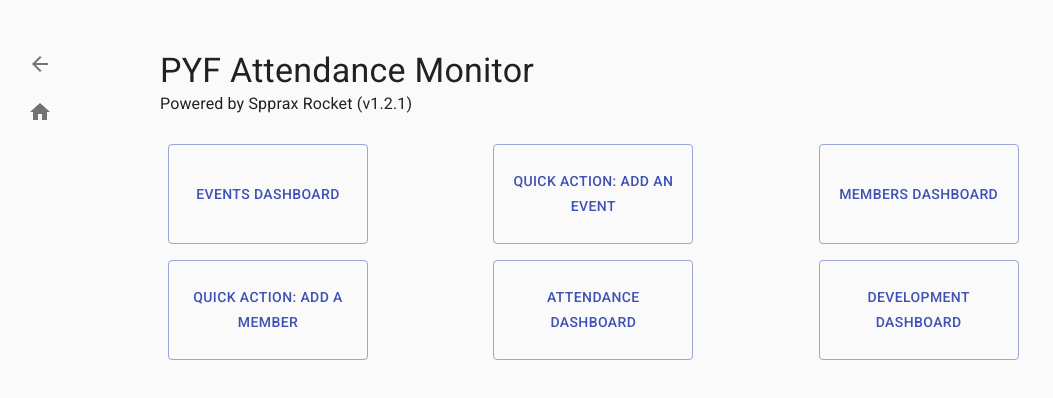
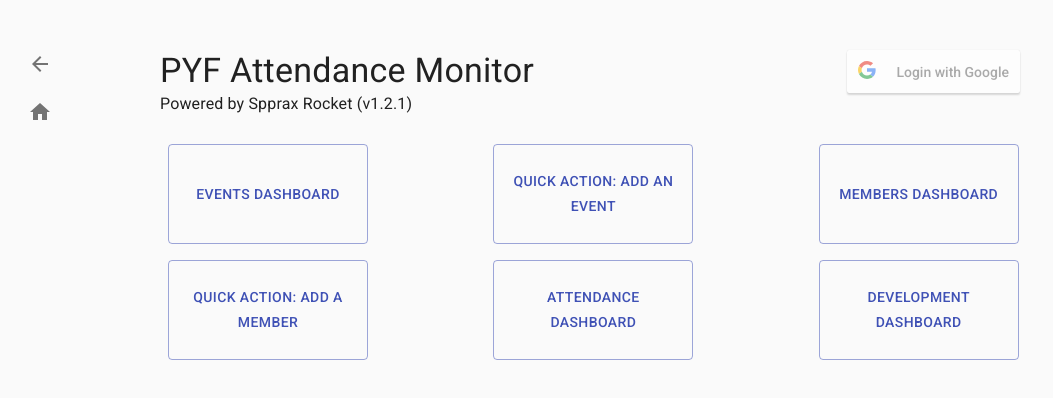
Before and after one commit to Ray-F/pyf-attendance, a React (Create React App) app in the folder client/: page / in a window 1280 px wide. Shown: the top 398 px of the page, without its empty margins (0-1053 px from the left). Built offline with nearby package versions, Linux system fonts and the light colour scheme; no server answers.

Commit message:
#6 Add google login button and restrict access to other pages

```diff
--- a/client/src/components/LoginButton.js
+++ b/client/src/components/LoginButton.js
@@ -1,12 +1,40 @@
 import React from 'react';
-import Button from '@material-ui/core/Button';
+import GoogleLogin from 'react-google-login';
+import { useHistory } from 'react-router';
 
-function LoginButton(props) {
+export default function LoginButton({ setLoggedIn, setUser }) {
+  const history = useHistory();
+
+  const onGoogleResponse = (response) => {
+    // If the response had the field profileObj (i.e. someone logged into their Google account)
+    if (response.profileObj) {
+      const requestHeader = {
+        method: 'POST',
+        headers: { 'Content-Type': 'application/json' },
+        body: JSON.stringify({ verifiedEmail: response.profileObj.email }),
+      };
+
+      fetch('/api/authorize', requestHeader).then(async (res) => {
+        // If the check was successful, set the dashboard loggedIn status to true
+        if ((await res).status === 200) {
+          setLoggedIn(true);
+          setUser(response.profileObj.name);
+        } else {
+          history.push('/403');
+        }
+      });
+    }
+  };
+
   return (
     <div>
-      <Button>Login with Google</Button>
+      <GoogleLogin
+        clientId={process.env.REACT_APP_GOOGLE_CLIENT_ID}
+        buttonText="Login with Google"
+        onSuccess={onGoogleResponse}
+        onFailure={onGoogleResponse}
+        cookiePolicy="single_host_origin"
+      />
     </div>
   );
 }
-
-export default LoginButton;
--- a/client/src/containers/MainRouter.js
+++ b/client/src/containers/MainRouter.js
@@ -1,4 +1,4 @@
-import React from 'react';
+import React, { useState } from 'react';
 import { BrowserRouter, Switch, Route } from 'react-router-dom';
 import { Box, makeStyles } from '@material-ui/core';
 
@@ -8,6 +8,7 @@ import AttendancePage from './pages/AttendancePage';
 import HomePage from './pages/HomePage';
 import NavButton from '../components/navigation/NavButton';
 import DevelopmentDashboardPage from './pages/DevelopmentDashboardPage';
+import RestrictedPage from './pages/RestrictedPage';
 
 const useStyles = makeStyles((theme) => ({
   navContainer: {
@@ -20,21 +21,35 @@ const useStyles = makeStyles((theme) => ({
 export default function MainRouter() {
   const classes = useStyles();
 
+  const [loggedIn, setLoggedIn] = useState(false);
+  const [user, setUser] = useState('');
+
+  const homePage = (props) => (
+    <HomePage loggedIn={loggedIn} setLoggedIn={setLoggedIn} user={user} setUser={setUser} {...props} />
+  );
+
   return (
-    <>
     <BrowserRouter>
       <Box className={classes.navContainer}>
         <NavButton navType="back" />
         <NavButton navType="home" />
       </Box>
       <Switch>
+        <Route exact path="/" render={(props) => homePage(props)} />
+        <Route path="/403" render={() => <RestrictedPage loggedIn={false}
+                                                         message="You do not have permission to use this application" />} />
+
+        {/* Restricted pages below here */}
+        <RestrictedPage loggedIn={loggedIn}>
           <Route exact path="/events/:operation?" component={EventPage} />
           <Route path="/members/:operation?" component={MemberPage} />
           <Route path="/attendance" component={AttendancePage} />
           <Route path="/dev-dashboard" component={DevelopmentDashboardPage} />
-          <Route path="" component={HomePage} />
+        </RestrictedPage>
+
+        {/* Default fallback route when user is logged in. If user is not logged in, fallback to RestrictedPage */}
+        <Route path="" render={(props) => homePage(props)} />
       </Switch>
     </BrowserRouter>
-    </>
   );
 }
--- a/client/src/containers/pages/HomePage.js
+++ b/client/src/containers/pages/HomePage.js
@@ -4,6 +4,7 @@ import {
 } from '@material-ui/core';
 import { version } from '../../../package.json';
 import DashboardButton from '../../components/navigation/DashboardButton';
+import LoginButton from '../../components/LoginButton';
 
 const useStyles = makeStyles((theme) => ({
   container: {
@@ -13,18 +14,35 @@ const useStyles = makeStyles((theme) => ({
   buttonContainer: {
     margin: '20px 0',
   },
+
+  logInStatus: {
+    paddingRight: 20,
+    textAlign: 'right',
+  },
+
+  logInStatusText: {
+    marginTop: 20,
+  },
 }));
 
-export default function HomePage() {
+export default function HomePage({ loggedIn, user, setLoggedIn, setUser }) {
   const classes = useStyles();
 
   return (
     <Container className={classes.container} maxWidth="md">
-      <Typography variant="h4">PYF Attendance Monitor</Typography>
-      <Typography variant="body1">
-        Powered by Spprax Rocket (v{version})
-      </Typography>
-
+      <Grid container>
+        <Grid item xs={6}>
+          <Typography variant="h4">PYF Attendance Monitor</Typography>
+          <Typography variant="body1">
+            Powered by Spprax Rocket (v{version})
+          </Typography>
+        </Grid>
+        <Grid item xs={5} className={classes.logInStatus}>
+          {(loggedIn)
+            ? <Typography className={classes.logInStatusText} variant="body2">Welcome: {user}</Typography>
+            : <LoginButton setLoggedIn={setLoggedIn} setUser={setUser} />}
+        </Grid>
+      </Grid>
       <Grid container className={classes.buttonContainer} spacing={2}>
         <DashboardButton link="/events" text="Events Dashboard" />
         <DashboardButton link="events/add" text="Quick Action: Add an event" />
```
Lines whose indentation alone changed are shown as unchanged.
